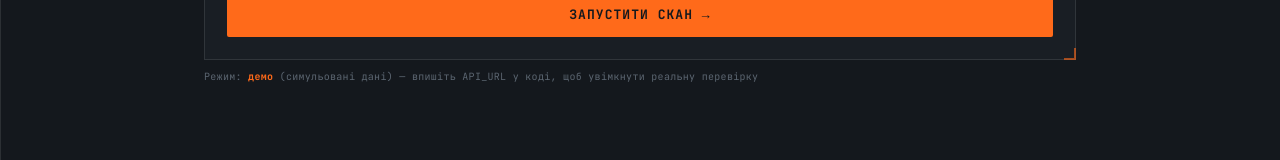
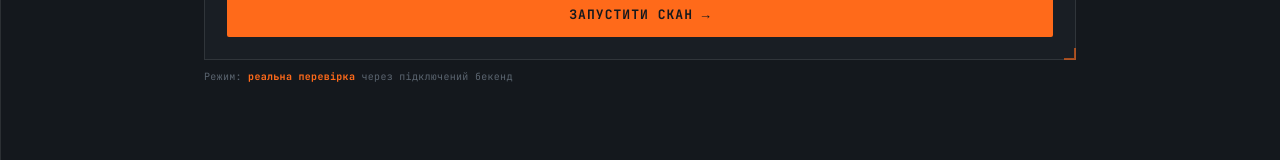
Before and after one commit to Dyblyuk/ai-visibility-backend., a website: page ai-visibility-scanner.html in a window 1280 px wide. Shown: the part 581-741 px from the top of the page. Drawn offline with Linux system fonts and the light colour scheme.

Commit message:
Update ai-visibility-scanner.html

```diff
--- a/ai-visibility-scanner.html
+++ b/ai-visibility-scanner.html
@@ -642,7 +642,7 @@
 // ЩОБ УВІМКНУТИ РЕАЛЬНУ ПЕРЕВІРКУ: впишіть сюди URL задеплоєного бекенду
 // (див. /ai-visibility-backend/README.md). Поки що тут порожньо — тому
 // сканер працює в демо-режимі із симульованими даними.
-const API_URL = ''; // напр. 'https://ваш-сервіс.onrender.com/api/scan'
+const API_URL = 'https://ai-visibility-backend.onrender.com/api/scan'; // напр. 'https://ваш-сервіс.onrender.com/api/scan'
 
 const modeNote = document.getElementById('modeNote');
 if(API_URL){
```
